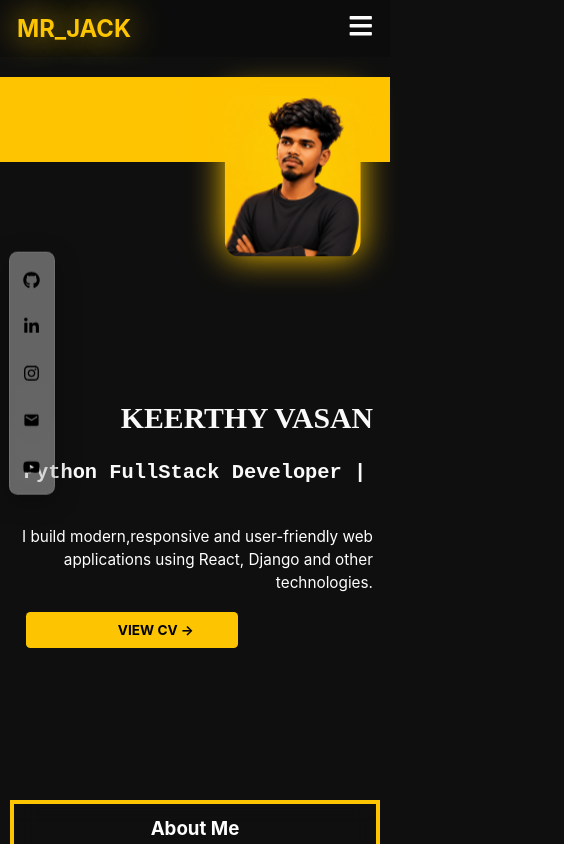
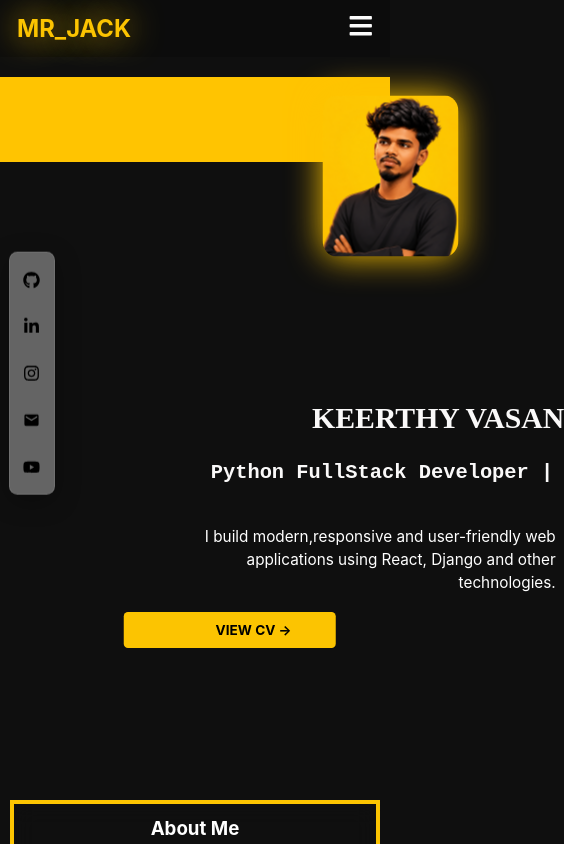
Before and after one commit to keerthy-07/my-app, a React (Create React App) app: page / in a window 390 px wide. Shown: the top 844 px of the page, 564 px wide, since content can reach past the window. Built offline with nearby package versions, Linux system fonts and the light colour scheme.

Commit message:
updated responsive head,profile and socialbar

```diff
--- a/src/components/profile/profile.css
+++ b/src/components/profile/profile.css
@@ -110,6 +110,7 @@
     flex-direction: column-reverse;
     align-items: end;
     text-align: end;
+    transform: translate(115px);
   }
 
   .left{
@@ -142,6 +143,7 @@
     color: #faf9f9;
     align-items: end;
     text-align: end;
+    transform: translate(110px);
   }
 
   .profile h3{
@@ -151,12 +153,14 @@
     color: #faf9f9;
     align-items: end;
     text-align: end;
+    transform: translate(105px);
   }
 
   .profile p{
     font-size: 18px;
     align-items: end;
     text-align: end;
+    transform: translate(100px);
   }
 
   .stats{
```
